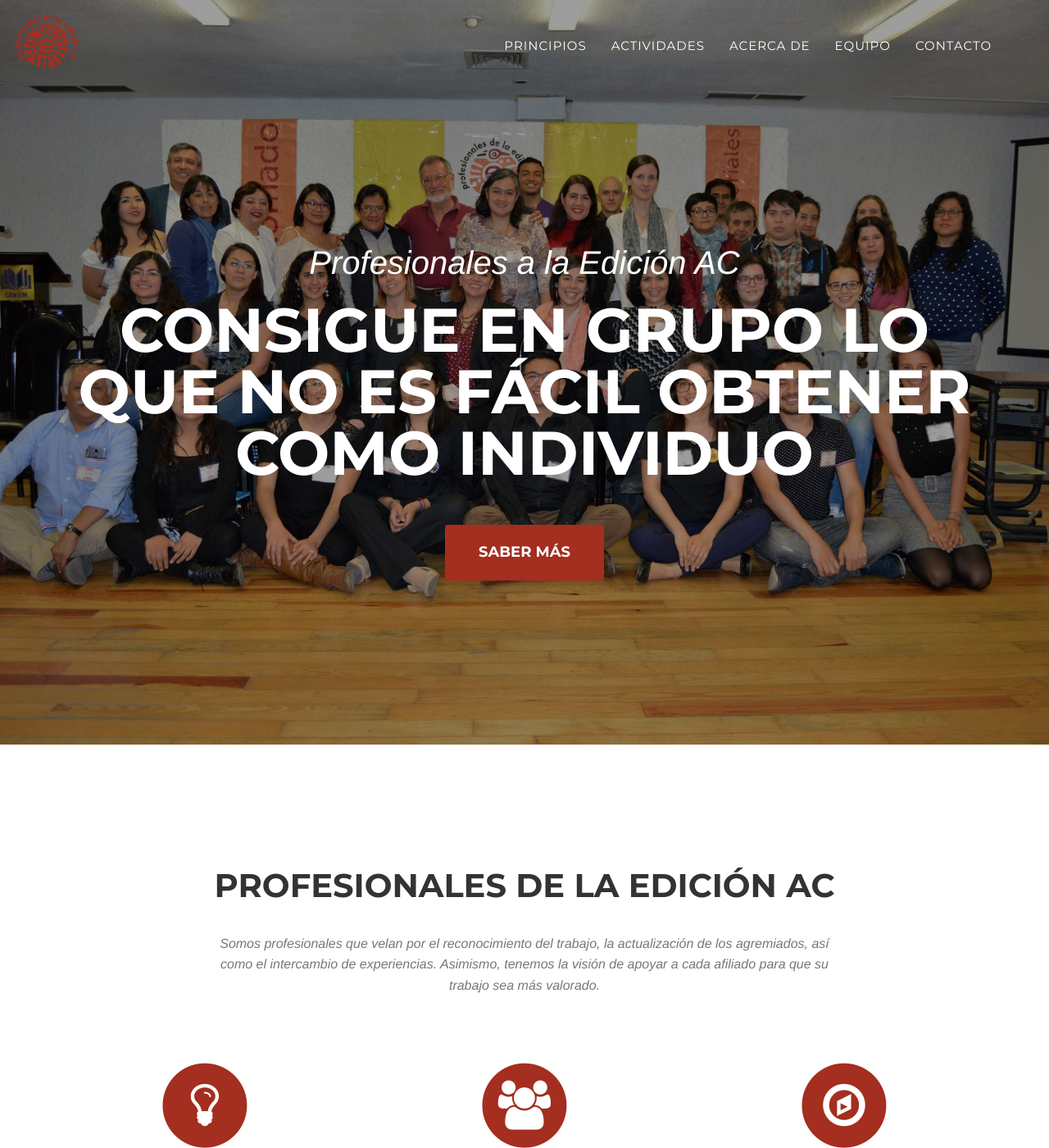
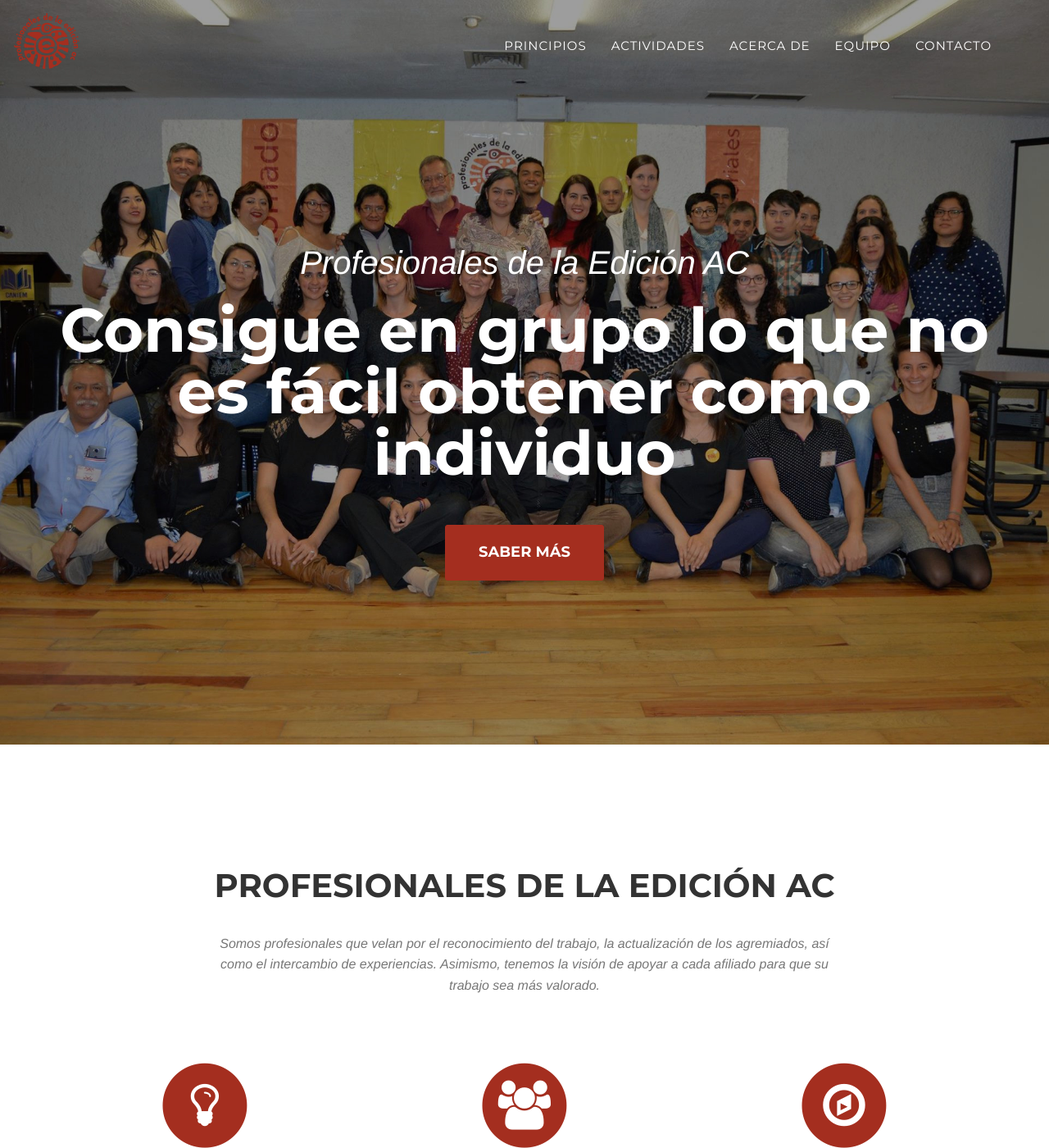
Before and after one commit to peacmx/peacmx.github.io, a Jekyll site: the page built from index.html, in a window 1280 px wide and 1400 px high. Shown: the whole window at 82% size. Built offline with Jekyll 4.4.1, drawn with Linux system fonts in a browser that asks for light colours; some web fonts are replaced.

Commit message:
cambio intro
se cambian detalles en css y teto intro

```diff
--- a/_includes/css/agency.css
+++ b/_includes/css/agency.css
@@ -303,7 +303,7 @@
 
 header .intro-text .intro-heading {
     margin-bottom: 25px;
-    text-transform: uppercase;
+  /*  text-transform: uppercase; */
     font-family: {{ site.data.template.font.primary }};
     font-size: 50px;
     font-weight: 700;
@@ -326,7 +326,7 @@
 
     header .intro-text .intro-heading {
         margin-bottom: 50px;
-        text-transform: uppercase;
+      /*  text-transform: uppercase;*/
         font-family: {{ site.data.template.font.primary }};
         font-size: 75px;
         font-weight: 700;
--- a/_includes/header.html
+++ b/_includes/header.html
@@ -44,7 +44,7 @@
     <header>
         <div class="container">
             <div class="intro-text">
-                <div class="intro-lead-in">Profesionales a la Edición AC</div>
+                <div class="intro-lead-in">Profesionales de la Edición AC</div>
                 <div class="intro-heading">Consigue en grupo lo que no es fácil obtener como individuo </div>
                 <a href="#services" class="page-scroll btn btn-xl">Saber más</a>
             </div>
```
